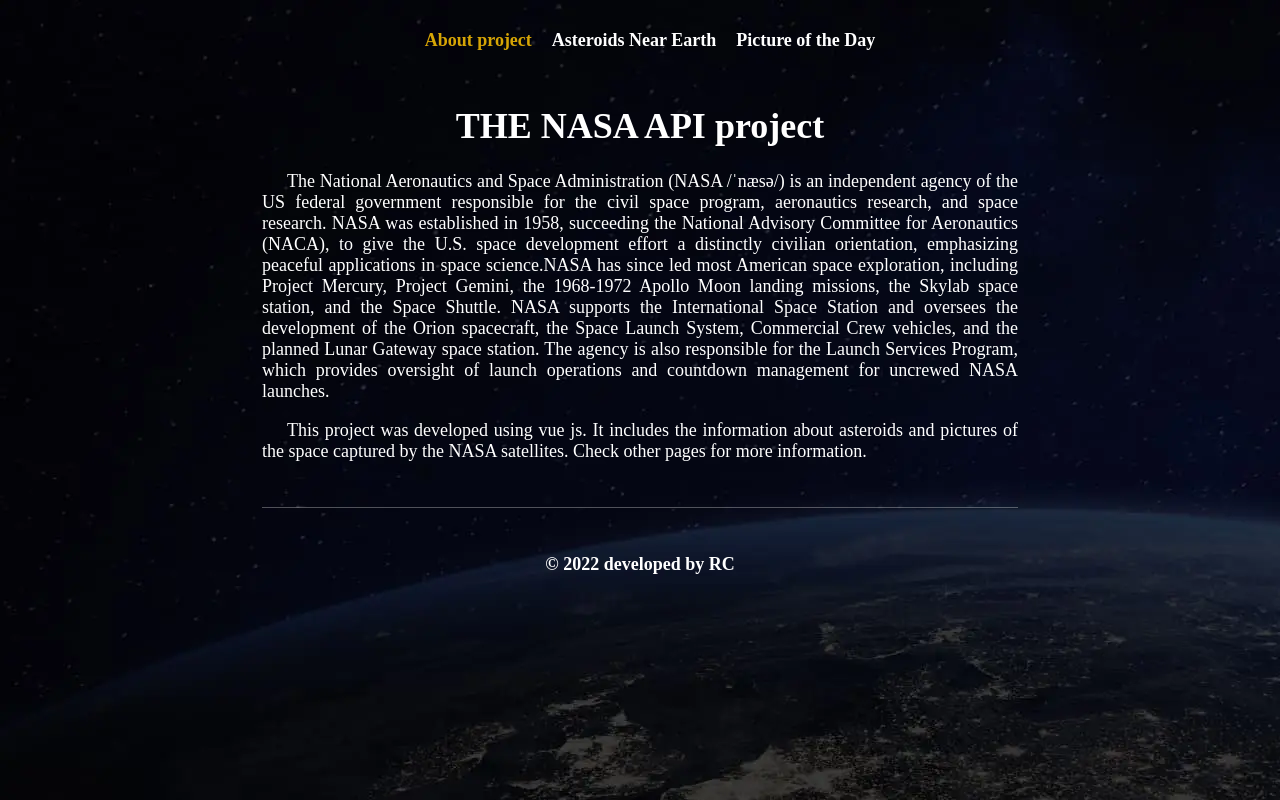
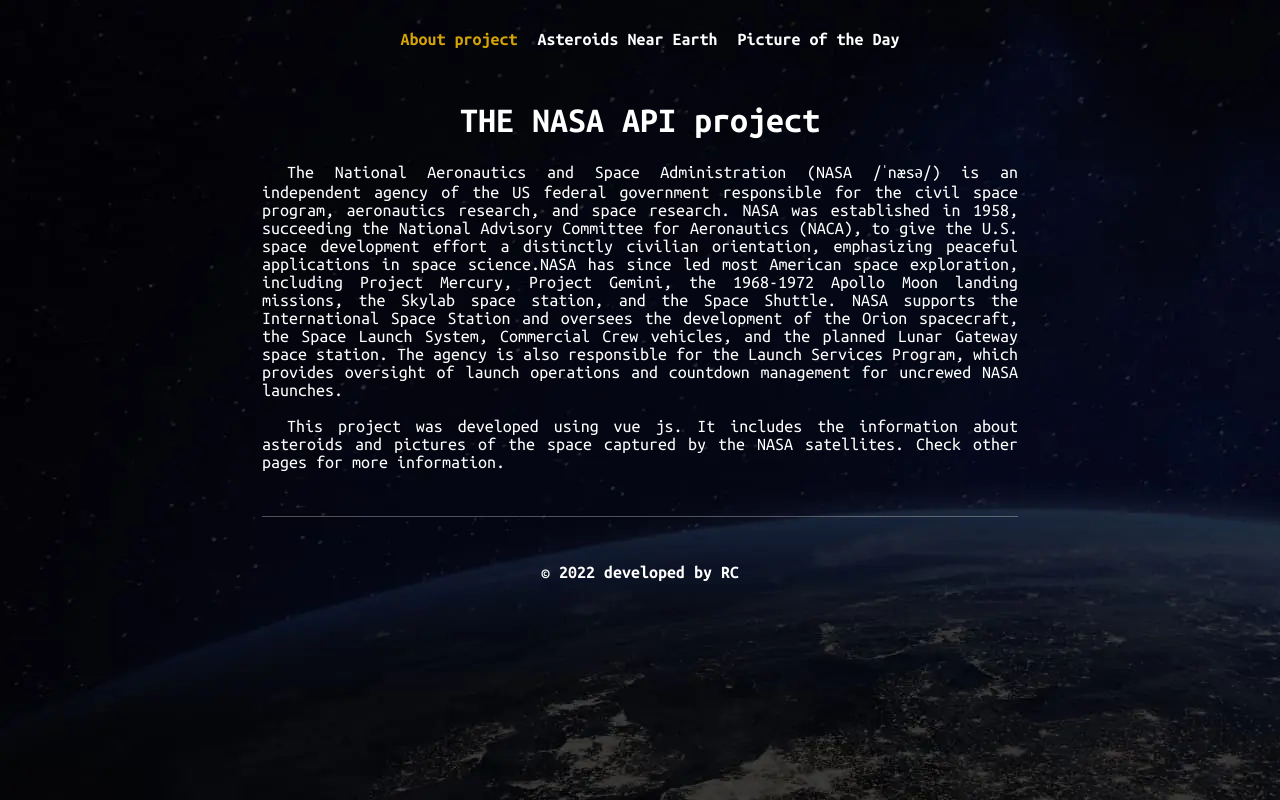
Before and after one commit to RahymCharyyev/asteroids-app, a Vue app: page / in a window 1280 px wide. Built offline with nearby package versions, Linux system fonts and the light colour scheme.

Commit message:
🐞 fix: Fixed bugs with fonts

```diff
--- a/public/index.html
+++ b/public/index.html
@@ -8,7 +8,9 @@
   <meta name="theme-color" content="#000">
   <link rel="icon" href="<%= BASE_URL %>favicon.ico">
   <link rel="apple-touch-icon" href="/path/to/apple-touch-icon.png">
-  <link rel="preload" as="font" href="../fonts/UbuntuMono-Regular.ttf" type="font/ttf" crossorigin="anonymous">
+  <link rel="preconnect" href="https://fonts.googleapis.com">
+  <link rel="preconnect" href="https://fonts.gstatic.com" crossorigin>
+  <link href="https://fonts.googleapis.com/css2?family=Ubuntu+Mono:wght@400;700&display=swap" rel="stylesheet">
   <title>
     <%= htmlWebpackPlugin.options.title %>
   </title>
--- a/src/App.vue
+++ b/src/App.vue
@@ -7,16 +7,6 @@
   <router-view />
 </template>
 <style>
-@font-face {
-  font-family: "Ubuntu Mono";
-  font-weight: 400;
-  font-style: normal;
-  font-display: auto;
-  unicode-range: U+000-5FF;
-  src: local("Ubuntu Mono"), url("../fonts/UbuntuMono-Regular.ttf") format("ttf"),
-    url("../fonts/UbuntuMono-Bold.ttf") format("ttf");
-}
-
 :root {
   --primary: #fff;
   --secondary: #d6a505;
```
